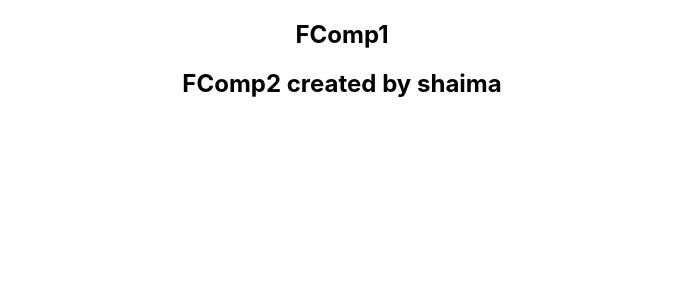
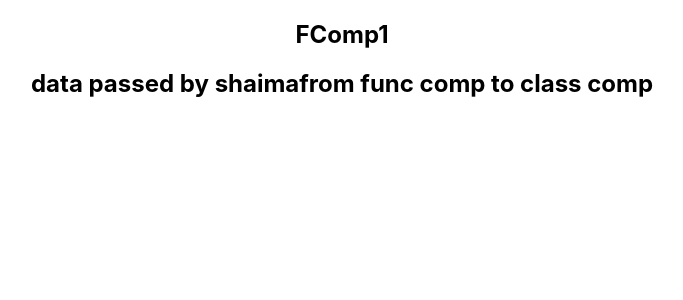
Before and after one commit to ShaimaAnvar/React-WBL, a React (Create React App) app: page / in a window 1280 px wide. Shown: the top 300 px of the page, without its empty margins (298-981 px from the left). Built offline with nearby package versions, Linux system fonts and the light colour scheme.

Commit message:
Passes data from func comp to class comp

```diff
--- /dev/null
+++ b/src/Props/Class1.js
@@ -0,0 +1,14 @@
+import React,{Component} from 'react'
+class Classvvv extends Component{
+    constructor(props){
+        super(props);
+    }
+    render(){
+        return(
+            <div>
+                <h2> data passed by {this.props.user}from func comp to class comp </h2>
+            </div>
+        )
+    }
+}
+export default Classvvv
--- a/src/Props/FComp1.js
+++ b/src/Props/FComp1.js
@@ -1,11 +1,13 @@
 import React from 'react'
+import Class1 from './Class1'
 import FComp2 from './FComp2'
 function FComp1() {
     let name= "shaima"
   return (
     <div>
         <h2>FComp1</h2>
-        <FComp2 user = {name}></FComp2>
+        {/* <FComp2 user = {name}></FComp2>  */}
+        <Class1 user={name}></Class1>
     </div>
   )
 }
```
